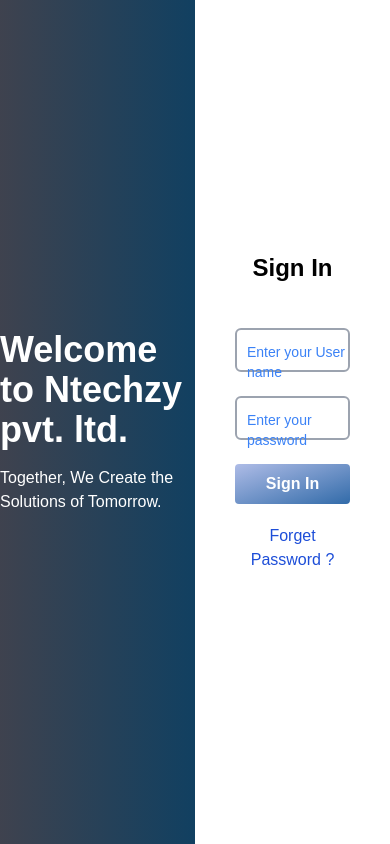
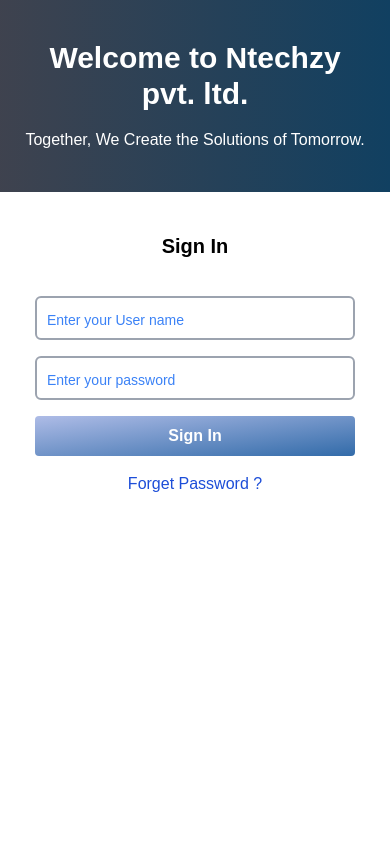
Before and after one commit to Ntechzy/Ems, a Next.js app: page /login in a window 390 px wide. Built offline with nearby package versions, Linux system fonts and the light colour scheme; no server answers.

Commit message:
login updated

```diff
--- a/src/app/(auth)/login/page.jsx
+++ b/src/app/(auth)/login/page.jsx
@@ -8,9 +8,11 @@
 import { handleError } from '@/lib/helper/YupResponseHandler';
 import UpdatePassword from '@/components/UpdatePassword';
 import ResetPassword from '@/components/ResetPassword';
+import Loader from '@/components/Loader';
 
 const Page = () => {
     const router = useRouter()
+    const [isLoading, setisLoading] = useState(false)
     const [value, setValue] = useState({
         username: "",
         password: ""
@@ -20,6 +22,8 @@
     const handleSubmit = async (event) => {
         event.preventDefault();
         try {
+
+            setisLoading(true)
             await sinInValidate.validate(value, { abortEarly: false })
             seterr(null)
             const data = await signIn('credentials', {
@@ -27,6 +31,7 @@
                 username: value.username,
                 password: value.password,
             })
+            setisLoading(false)
             if (data.error) {
                 toast.error(data.error)
                 console.log(data.error);
@@ -38,6 +43,7 @@
         } catch (error) {
             const newError = handleError(error);
             seterr(newError)
+            setisLoading(false)
         }
     };
 
@@ -47,55 +53,61 @@
     };
 
     return (
-        <div className="flex min-h-screen">
+        <div className="flex flex-col md:flex-row min-h-screen">
 
-            <div className="flex flex-col items-center justify-center w-1/2 bg-gradient-to-r  from-[rgba(2,7,23,0.76)] to-[#114061] ">
-                <h1 className="text-4xl font-bold  mb-4 text-white">
+            {/* Left Section - Welcome */}
+            <div className="flex flex-col items-center justify-center w-full md:w-1/2 bg-gradient-to-r from-[rgba(2,7,23,0.76)] to-[#114061] px-6 py-10 md:py-0">
+                <h1 className="text-3xl md:text-4xl font-bold mb-4 text-white text-center">
                     Welcome to Ntechzy pvt. ltd.
                 </h1>
-                <h2 className='text-white'>
+                <h2 className="text-white text-center text-base md:text-lg">
                     Together, We Create the Solutions of Tomorrow.
                 </h2>
             </div>
 
-            <div className="flex flex-col items-center justify-center w-1/2 bg-white px-10 py-20">
-                <h2 className="text-2xl font-bold mb-8">
+            {/* Right Section - Sign In Form */}
+            <div className="flex flex-col items-center justify-center w-full md:w-1/2 bg-white px-6 md:px-10 py-10 md:py-20">
+                <h2 className="text-xl md:text-2xl font-bold mb-6 md:mb-8 text-center">
                     Sign In
                 </h2>
 
-                <form onSubmit={handleSubmit} className="w-full max-w-sm">
-
-                    <div className="mb-6">
+                <form onSubmit={handleSubmit} className="w-full max-w-xs md:max-w-sm">
+                    <div className="mb-4 md:mb-6">
                         <Input label="username" handleChange={handleChange} value={value.username} name={"Enter your User name"} />
-                        {err && <div className='text-red-700 text-center'> {err["username"]}</div>}
+                        {err && <div className='text-red-700 text-center'>{err["username"]}</div>}
                     </div>
 
-                    <div className="mb-6">
+                    <div className="mb-4 md:mb-6">
                         <Input label="password" handleChange={handleChange} value={value.password} name={"Enter your password"} />
-                        {err && <div className='text-red-700 text-center'> {err["password"]}</div>}
+                        {err && <div className='text-red-700 text-center'>{err["password"]}</div>}
                     </div>
 
                     <button
                         type="submit"
-                        className=" bg-gradient-to-br  from-[rgba(149,167,223,0.76)] to-[#326ba9] w-full text-white hover:text-blue-950 hover:bg-blue-950 font-bold py-2 px-4 rounded focus:outline-none focus:shadow-outline"
+                        className="bg-gradient-to-br from-[rgba(149,167,223,0.76)] to-[#326ba9] w-full text-white hover:text-blue-950 hover:bg-blue-950 font-bold py-2 px-4 rounded focus:outline-none focus:shadow-outline"
                     >
-                        Sign In
+                        {isLoading ? <div className='white'><Loader /></div> :
+                            "Sign In"
+                        }
                     </button>
 
                 </form>
-                <button onClick={() => setOpenModal(!openModal)} className="my-5 text-blue-700 text-center">
+
+                <button onClick={() => setOpenModal(!openModal)} className="my-4 md:my-5 text-blue-700 text-center">
                     Forget Password ?
                 </button>
 
+                {/* Modal */}
                 {
-                    openModal && <div className='fixed top-0 left-0 w-full h-full overflow-auto bg-black/50 z-10'>
-                        < ResetPassword isopen={openModal} setisOpen={setOpenModal} />
-                    </div>
+                    openModal && (
+                        <div className="fixed top-0 left-0 w-full h-full overflow-auto bg-black/50 z-10">
+                            <ResetPassword isopen={openModal} setisOpen={setOpenModal} />
+                        </div>
+                    )
                 }
             </div>
+        </div>
 
-
-        </div>
     );
 }
 
--- a/src/components/Navbar.jsx
+++ b/src/components/Navbar.jsx
@@ -44,12 +44,12 @@
                         </div>
                     </div>
                     {session && (session?.user.role === "admin" || session?.user.role === "super_admin") && isOpen && (
-                        <div className="md:hidden mt-4 space-y-2">
-                          <Link href="/all-employees" className="text-gray-200 hover:text-white">EMPLOYEES</Link>
-                                <Link href="/tickets" className="text-gray-200 hover:text-white uppercase">Raised Ticket</Link>
-                                <Link href="/" className="text-gray-200 hover:text-white uppercase">Offer Letter</Link>
-                                <Link href="/" className="text-gray-200 hover:text-white uppercase">Birth Date</Link>
-                                <Link href="/leave" className="text-gray-200 hover:text-white uppercase">Leave</Link>
+                        <div className="md:hidden mt-4 space-y-2 flex flex-col gap-2">
+                            <Link href="/all-employees" className="text-gray-200 hover:text-white">EMPLOYEES</Link>
+                            <Link href="/tickets" className="text-gray-200 hover:text-white uppercase">Raised Ticket</Link>
+                            <Link href="/" className="text-gray-200 hover:text-white uppercase">Offer Letter</Link>
+                            <Link href="/" className="text-gray-200 hover:text-white uppercase">Birth Date</Link>
+                            <Link href="/leave" className="text-gray-200 hover:text-white uppercase">Leave</Link>
                         </div>
                     )}
                 </div>}
--- a/src/components/empl_dashboard_modal/LeaveModal.jsx
+++ b/src/components/empl_dashboard_modal/LeaveModal.jsx
@@ -4,7 +4,6 @@
 import axios from "axios";
 import toast from "react-hot-toast";
 import { handleError, handleResponse } from "@/lib/helper/YupResponseHandler";
-
 
 const LeaveModal = ({ toggleLeaveModal, setLeaveFormErrors, handleInputChange, leaveDetails, leaveFormErrors }) => {
 
@@ -152,7 +151,7 @@
                         Cancel
                     </button>
                     <button disabled={isSubmiting} onClick={handleApplyLeave} className="bg-button_blue text-white py-2 px-4 rounded">
-                        Submit
+                        {isSubmiting ? "Submit" : <Toast />}
                     </button>
                 </div>
             </div>
--- a/src/components/empl_dashboard_modal/RaiseTicket.jsx
+++ b/src/components/empl_dashboard_modal/RaiseTicket.jsx
@@ -9,14 +9,13 @@
     const [message, setMessage] = useState("");
     const { data: session } = useSession();
     const userId = session?.user?.id;
+
     const handleRaiseTicket = async (e) => {
         e.preventDefault();
         try {
             if (!userId) {
                 throw new Error("User not authenticated");
             }
-            console.log(message);
-
             const response = await axios.post("/api/resources/ticket", {
                 user: userId,
                 message: message.trim(),
```
